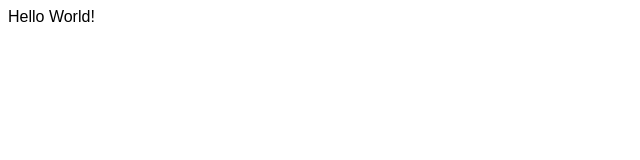
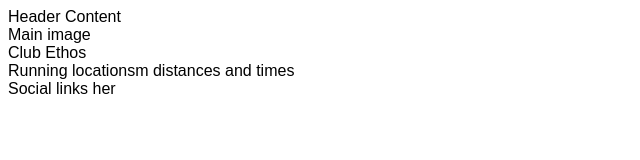
Before and after one commit to dcsndevs/love-running, a plain HTML site: page index.html in a window 1280 px wide. Shown: the whole page, without its empty margins (0-640 px from the left). Drawn offline with Linux system fonts and the light colour scheme.

Commit message:
Add core structure for home page

```diff
--- a/index.html
+++ b/index.html
@@ -11,6 +11,19 @@
     <title>Love Running</title>
 </head>
 <body>
-    Hello World!
+    <header>
+        Header Content</header>
+    <section>
+        Main image
+    </section>
+    <section>
+        Club Ethos
+    </section>
+    <section>
+        Running locationsm distances and times
+    </section>
+    <footer>
+        Social links her
+    </footer>
 </body>
 </html>
```
